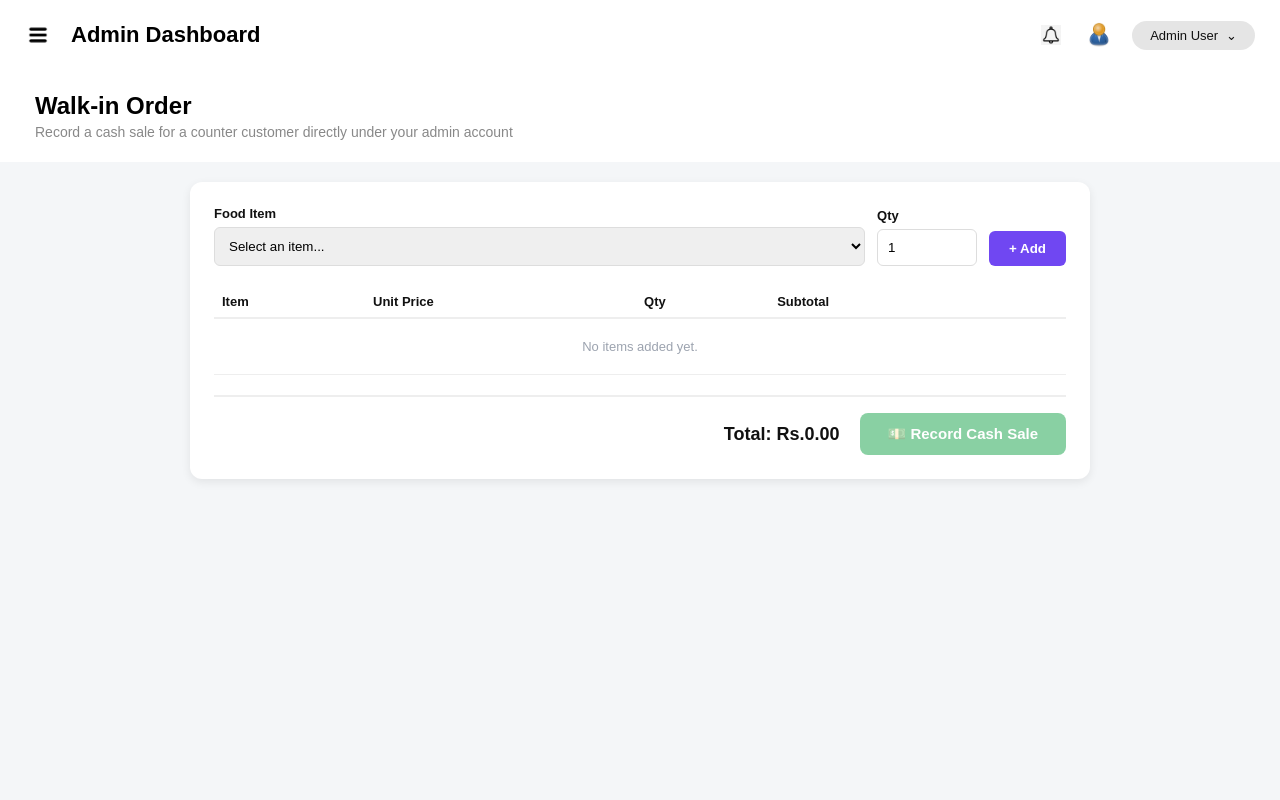
After one commit to isnath24/cafeteria-system, a PHP site: page /admin/walkin_order.php in a window 1280 px wide. The commit adds this page. Run offline with PHP 8.4, Linux system fonts and the light colour scheme; a user stored in the database is signed in; data comes from the database, SQL or seed files in the repository.

Commit message:
Walkin_order page

```diff
--- a/admin/includes/sidebar.php
+++ b/admin/includes/sidebar.php
@@ -50,6 +50,9 @@
     <li <?= (basename($_SERVER['PHP_SELF']) === 'reports.php')    ? 'class="active"' : '' ?>>
       <a href="reports.php"><img src="images/reports.png" alt="Reports"><span>Reports</span></a>
     </li>
+    <li <?= (basename($_SERVER['PHP_SELF']) === 'walkin_order.php')  ? 'class="active"' : '' ?>>
+      <a href="walkin_order.php"><img src="images/orders.png" alt="Walk-in"><span>Walk-in Order</span></a>
+    </li>
     <li <?= (basename($_SERVER['PHP_SELF']) === 'users.php')      ? 'class="active"' : '' ?>>
       <a href="users.php"><img src="images/users.png" alt="Users"><span>Users</span></a>
     </li>
--- /dev/null
+++ b/admin/walkin_order.php
@@ -0,0 +1,277 @@
+<?php
+
+/**
+ * admin/walkin_order.php — Record a walk-in (counter) cash order manually
+ */
+require_once '../config.php';
+require_once '../db.php';
+require_admin();
+
+$msg = '';
+$err = '';
+
+// ── SUBMIT ORDER ─────────────────────────────────────────────
+if ($_SERVER['REQUEST_METHOD'] === 'POST' && isset($_POST['action']) && $_POST['action'] === 'submit_order') {
+
+    $food_ids = $_POST['food_id'] ?? [];
+    $qtys     = $_POST['qty'] ?? [];
+
+    if (empty($food_ids)) {
+        $err = 'Please add at least one item.';
+    } else {
+        // Re-fetch real prices from DB — never trust client-side prices
+        $line_items = [];
+        $total = 0;
+        $valid = true;
+
+        for ($i = 0; $i < count($food_ids); $i++) {
+            $fid = (int)$food_ids[$i];
+            $qty = (int)($qtys[$i] ?? 0);
+            if ($fid <= 0 || $qty <= 0) continue;
+
+            $f_stmt = mysqli_prepare($conn, "SELECT id, food_name, price FROM food_items WHERE id = ?");
+            mysqli_stmt_bind_param($f_stmt, 'i', $fid);
+            mysqli_stmt_execute($f_stmt);
+            $food = mysqli_fetch_assoc(mysqli_stmt_get_result($f_stmt));
+
+            if (!$food) {
+                $valid = false;
+                break;
+            }
+
+            $subtotal = $food['price'] * $qty;
+            $total += $subtotal;
+            $line_items[] = [
+                'food_id'    => $food['id'],
+                'food_name'  => $food['food_name'],
+                'qty'        => $qty,
+                'unit_price' => $food['price'],
+                'subtotal'   => $subtotal,
+            ];
+        }
+
+        if (!$valid || empty($line_items)) {
+            $err = 'One or more selected items are invalid.';
+        } else {
+            // ── Insert order under the logged-in admin's own account ──
+            // (Completed + Paid immediately — cash-in-hand at counter)
+            $admin_user_id = $_SESSION['user_id'];
+            $ord_stmt = mysqli_prepare(
+                $conn,
+                "INSERT INTO orders (user_id, total_amount, payment_method, order_status) VALUES (?,?,'Cash','Completed')"
+            );
+            mysqli_stmt_bind_param($ord_stmt, 'id', $admin_user_id, $total);
+            mysqli_stmt_execute($ord_stmt);
+            $order_id = mysqli_insert_id($conn);
+            mysqli_stmt_close($ord_stmt);
+
+            foreach ($line_items as $item) {
+                // Order item
+                $oi_stmt = mysqli_prepare(
+                    $conn,
+                    "INSERT INTO order_items (order_id, food_item_id, quantity, unit_price, subtotal) VALUES (?,?,?,?,?)"
+                );
+                mysqli_stmt_bind_param($oi_stmt, 'iiidd', $order_id, $item['food_id'], $item['qty'], $item['unit_price'], $item['subtotal']);
+                mysqli_stmt_execute($oi_stmt);
+                mysqli_stmt_close($oi_stmt);
+
+                // Deduct inventory
+                $inv_stmt = mysqli_prepare(
+                    $conn,
+                    "UPDATE inventory SET quantity = GREATEST(0, quantity - ?) WHERE food_item_id = ?"
+                );
+                mysqli_stmt_bind_param($inv_stmt, 'ii', $item['qty'], $item['food_id']);
+                mysqli_stmt_execute($inv_stmt);
+                mysqli_stmt_close($inv_stmt);
+            }
+
+            // Payment record — Paid immediately (cash received at counter)
+            $pay_stmt = mysqli_prepare(
+                $conn,
+                "INSERT INTO payments (order_id, payment_method, amount, payment_status) VALUES (?,'Cash',?,'Paid')"
+            );
+            mysqli_stmt_bind_param($pay_stmt, 'id', $order_id, $total);
+            mysqli_stmt_execute($pay_stmt);
+            mysqli_stmt_close($pay_stmt);
+
+            header('Location: walkin_order.php?msg=recorded&order_id=' . $order_id);
+            exit;
+        }
+    }
+}
+
+$flash_type = '';
+if (isset($_GET['msg']) && $_GET['msg'] === 'recorded') {
+    $msg = 'Walk-in order #' . (int)($_GET['order_id'] ?? 0) . ' recorded successfully.';
+    $flash_type = 'success';
+}
+
+// ── Fetch available food items for the picker ───────────────────
+$foods_result = mysqli_query($conn, "SELECT id, food_name, price, category FROM food_items WHERE availability_status = 'Available' ORDER BY food_name");
+$foods = [];
+while ($f = mysqli_fetch_assoc($foods_result)) $foods[] = $f;
+?>
+<!DOCTYPE html>
+<html>
+
+<head>
+    <title>Walk-in Order</title>
+    <meta name="viewport" content="width=device-width, initial-scale=1.0">
+    <link rel="stylesheet" href="style.css">
+</head>
+
+<body data-flash-type="<?= e($flash_type) ?>" data-flash-msg="<?= e($msg ?: $err) ?>">
+    <div class="page">
+        <?php include 'includes/sidebar.php'; ?>
+        <div class="main-content">
+            <?php include 'includes/topbar.php'; ?>
+
+            <div class="food-page-header">
+                <div>
+                    <h1>Walk-in Order</h1>
+                    <p>Record a cash sale for a counter customer directly under your admin account</p>
+                </div>
+            </div>
+
+            <?php if ($err): ?>
+                <p style="color:#dc2626; font-weight:bold; padding:10px 0;"><?= e($err) ?></p>
+            <?php endif; ?>
+
+            <div style="max-width:900px; margin:20px auto; background:white; border-radius:12px; padding:24px; box-shadow:0 3px 10px rgba(0,0,0,.08);">
+                <form method="POST" action="walkin_order.php" id="walkinForm">
+                    <input type="hidden" name="action" value="submit_order">
+
+                    <div style="display:flex; gap:12px; align-items:flex-end; margin-bottom:20px; flex-wrap:wrap;">
+                        <div style="flex:2; min-width:220px;">
+                            <label style="font-size:13px; font-weight:bold; display:block; margin-bottom:6px;">Food Item</label>
+                            <select id="itemPicker" style="width:100%; padding:10px; border:1px solid #ddd; border-radius:6px;">
+                                <option value="" disabled selected>Select an item...</option>
+                                <?php foreach ($foods as $f): ?>
+                                    <option value="<?= $f['id'] ?>" data-name="<?= e($f['food_name']) ?>" data-price="<?= $f['price'] ?>">
+                                        <?= e($f['food_name']) ?> — Rs.<?= number_format($f['price'], 2) ?> (<?= e($f['category']) ?>)
+                                    </option>
+                                <?php endforeach; ?>
+                            </select>
+                        </div>
+                        <div style="width:100px;">
+                            <label style="font-size:13px; font-weight:bold; display:block; margin-bottom:6px;">Qty</label>
+                            <input type="number" id="itemQty" value="1" min="1" style="width:100%; padding:10px; border:1px solid #ddd; border-radius:6px;">
+                        </div>
+                        <button type="button" id="addItemBtn" style="padding:10px 20px; background:#7047f2; color:white; border:none; border-radius:6px; font-weight:bold; cursor:pointer;">+ Add</button>
+                    </div>
+
+                    <table style="width:100%; border-collapse:collapse; margin-bottom:20px;">
+                        <thead>
+                            <tr style="text-align:left; border-bottom:2px solid #eee; font-size:13px; color:#6b7280;">
+                                <th style="padding:8px;">Item</th>
+                                <th style="padding:8px;">Unit Price</th>
+                                <th style="padding:8px;">Qty</th>
+                                <th style="padding:8px;">Subtotal</th>
+                                <th style="padding:8px;"></th>
+                            </tr>
+                        </thead>
+                        <tbody id="orderItemsBody">
+                            <tr id="emptyRow">
+                                <td colspan="5" style="padding:20px; text-align:center; color:#9ca3af;">No items added yet.</td>
+                            </tr>
+                        </tbody>
+                    </table>
+
+                    <div style="display:flex; justify-content:flex-end; align-items:center; gap:20px; border-top:2px solid #eee; padding-top:16px;">
+                        <span style="font-size:18px; font-weight:bold;">Total: Rs.<span id="grandTotal">0.00</span></span>
+                        <button type="submit" id="submitBtn" disabled style="padding:12px 28px; background:#16a34a; color:white; border:none; border-radius:8px; font-weight:bold; font-size:15px; cursor:pointer; opacity:.5;">
+                            💵 Record Cash Sale
+                        </button>
+                    </div>
+                </form>
+            </div>
+
+        </div>
+    </div>
+    <script src="script.js?v=<?= time() ?>"></script>
+    <script>
+        let cart = []; // { food_id, name, qty, price, subtotal }
+
+        function renderCart() {
+            const body = document.getElementById('orderItemsBody');
+            const emptyRow = document.getElementById('emptyRow');
+            body.innerHTML = '';
+
+            if (cart.length === 0) {
+                body.appendChild(emptyRow);
+                document.getElementById('submitBtn').disabled = true;
+                document.getElementById('submitBtn').style.opacity = '.5';
+            } else {
+                cart.forEach((item, idx) => {
+                    const tr = document.createElement('tr');
+                    tr.style.borderBottom = '1px solid #f3f4f6';
+                    tr.innerHTML = `
+          <td style="padding:8px;">${item.name}
+            <input type="hidden" name="food_id[]" value="${item.food_id}">
+          </td>
+          <td style="padding:8px;">Rs.${item.price.toFixed(2)}</td>
+          <td style="padding:8px;">
+            <input type="number" name="qty[]" value="${item.qty}" min="1" style="width:60px; padding:4px; border:1px solid #ddd; border-radius:4px;" onchange="updateQty(${idx}, this.value)">
+          </td>
+          <td style="padding:8px;">Rs.${item.subtotal.toFixed(2)}</td>
+          <td style="padding:8px;"><button type="button" onclick="removeItem(${idx})" style="color:#dc2626; background:none; border:none; cursor:pointer; font-weight:bold;">✕</button></td>
+        `;
+                    body.appendChild(tr);
+                });
+                document.getElementById('submitBtn').disabled = false;
+                document.getElementById('submitBtn').style.opacity = '1';
+            }
+
+            const total = cart.reduce((sum, i) => sum + i.subtotal, 0);
+            document.getElementById('grandTotal').textContent = total.toFixed(2);
+        }
+
+        function updateQty(idx, newQty) {
+            newQty = parseInt(newQty) || 1;
+            cart[idx].qty = newQty;
+            cart[idx].subtotal = cart[idx].price * newQty;
+            renderCart();
+        }
+
+        function removeItem(idx) {
+            cart.splice(idx, 1);
+            renderCart();
+        }
+
+        document.getElementById('addItemBtn').addEventListener('click', function() {
+            const picker = document.getElementById('itemPicker');
+            const qtyInput = document.getElementById('itemQty');
+            const selected = picker.options[picker.selectedIndex];
+
+            if (!picker.value) {
+                alert('Please select an item.');
+                return;
+            }
+            const qty = parseInt(qtyInput.value) || 1;
+            const food_id = picker.value;
+            const name = selected.dataset.name;
+            const price = parseFloat(selected.dataset.price);
+
+            // If already in cart, just bump quantity instead of duplicating
+            const existing = cart.find(i => i.food_id === food_id);
+            if (existing) {
+                existing.qty += qty;
+                existing.subtotal = existing.price * existing.qty;
+            } else {
+                cart.push({
+                    food_id,
+                    name,
+                    qty,
+                    price,
+                    subtotal: price * qty
+                });
+            }
+
+            renderCart();
+            picker.selectedIndex = 0;
+            qtyInput.value = 1;
+        });
+    </script>
+</body>
+
+</html>
```
